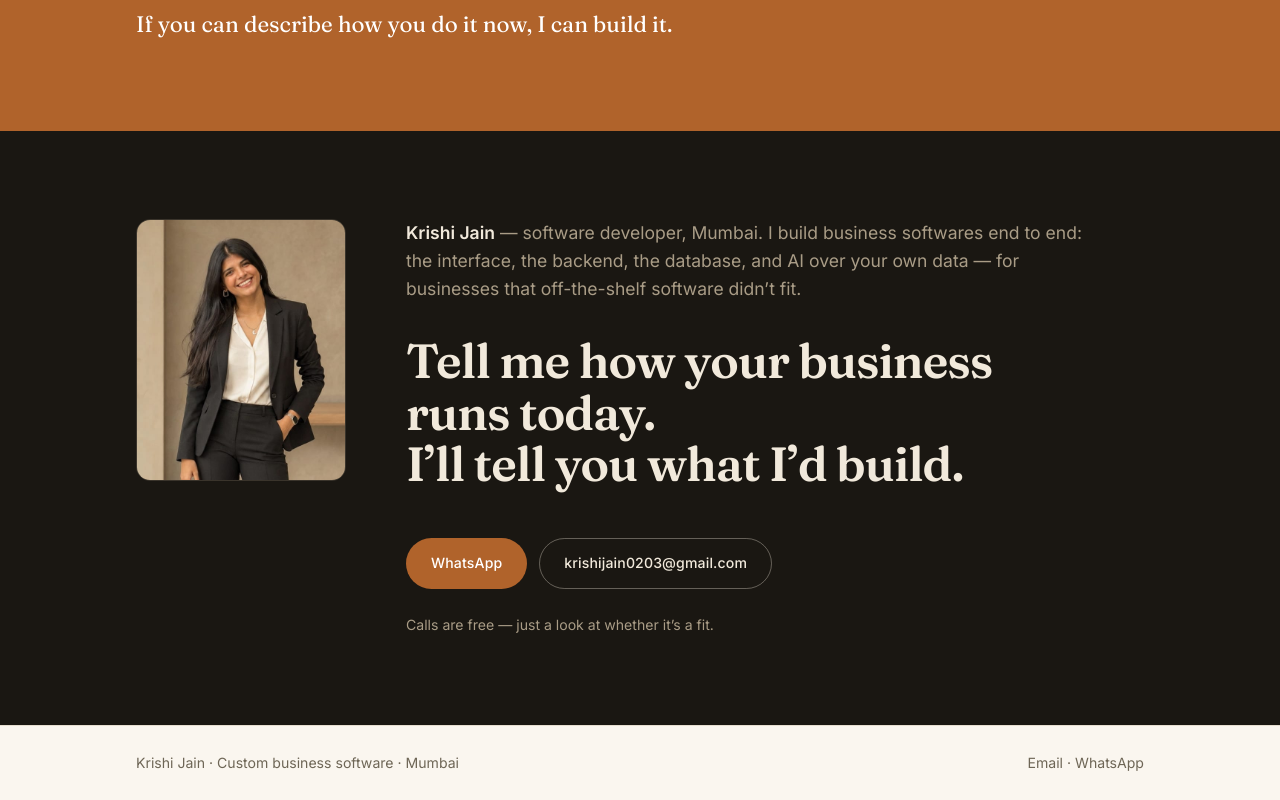
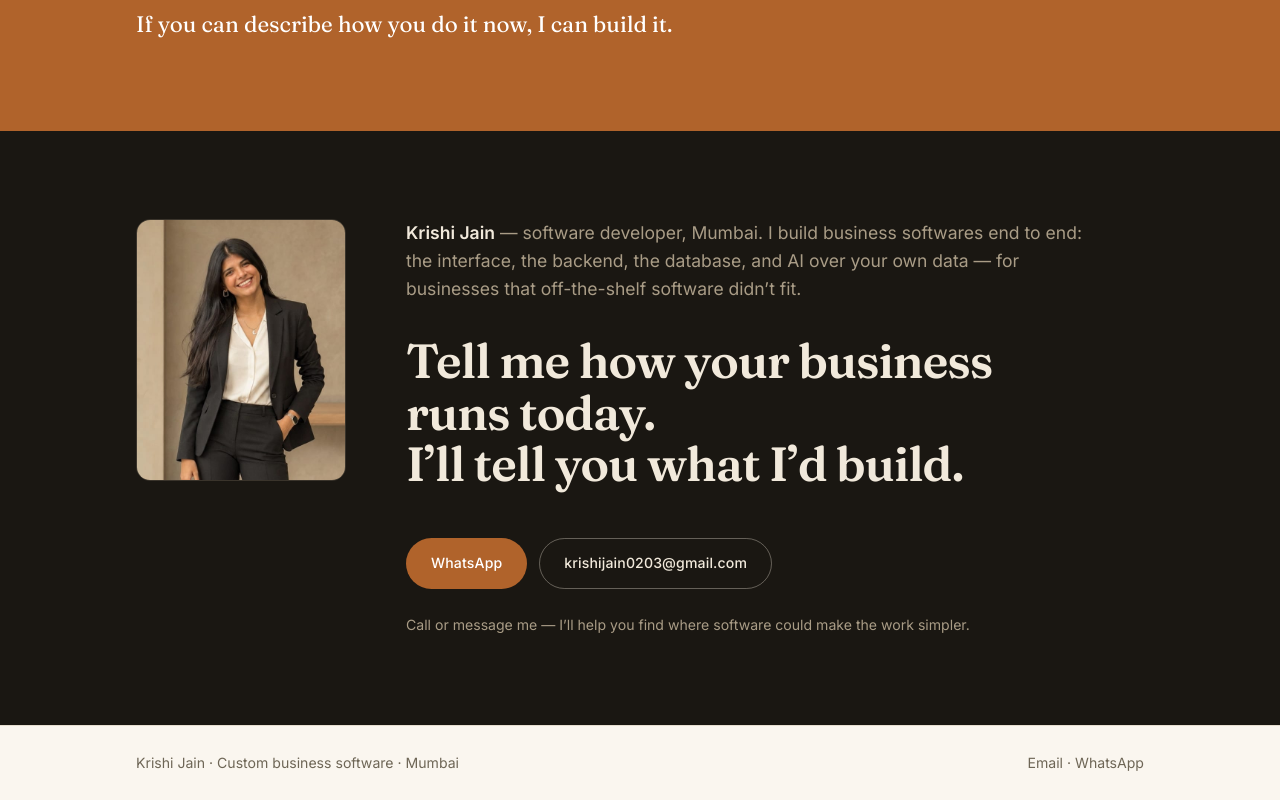
Before and after one commit to Krishi-04/Portfolio, a website: page index.html in a window 1280 px wide. Shown: the part 3533-4333 px from the top of the page. Drawn offline with Linux system fonts and the light colour scheme.

Commit message:
Reword contact line — invite to reach out, drop "free"
Co-Authored-By: Claude Sonnet 5 <noreply@anthropic.com>

```diff
--- a/index.html
+++ b/index.html
@@ -160,7 +160,7 @@
           <a class="btn btn-primary" href="https://wa.me/917738503534" target="_blank" rel="noopener">WhatsApp</a>
           <a class="btn btn-ghost-light" href="mailto:krishijain0203@gmail.com">krishijain0203@gmail.com</a>
         </div>
-        <p class="hero-foot">Calls are free — just a look at whether it&rsquo;s a fit.</p>
+        <p class="hero-foot">Call or message me — I&rsquo;ll help you find where software could make the work simpler.</p>
       </div>
     </div>
   </section>
```
Also changed, not shown: one-pager.html (+1 -1 lines).
